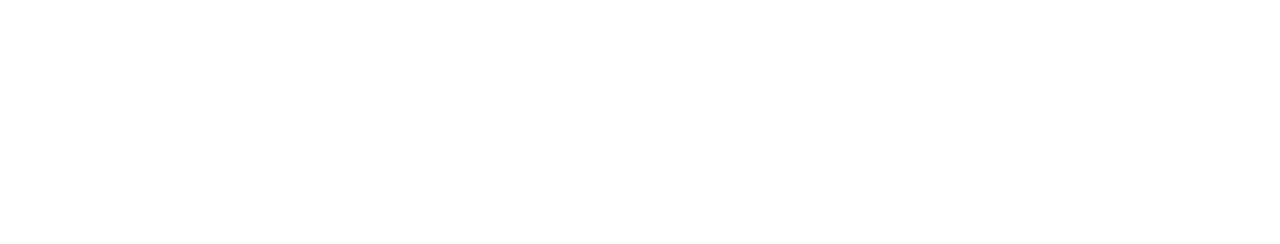
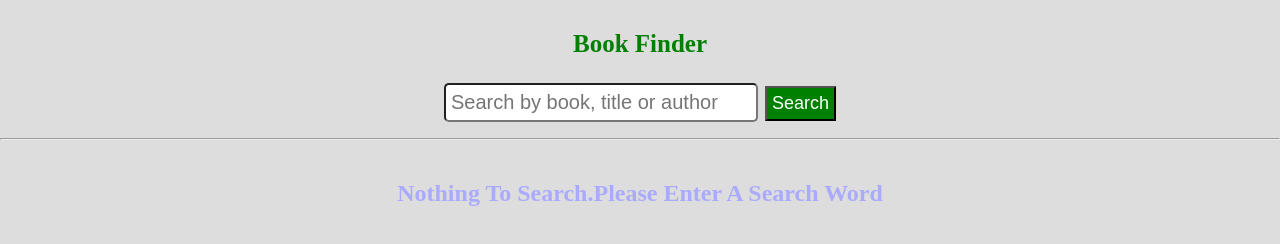
Before and after one commit to ChinedumIfeanyi/book-finder, a plain HTML site: page index.html in a window 1280 px wide. Drawn offline with Linux system fonts and the light colour scheme; the site is published under a folder, as on GitHub Pages, so addresses that start at the root find nothing.

Commit message:
Update index.html

```diff
--- a/index.html
+++ b/index.html
@@ -8,5 +8,5 @@
 </head>
 <body>
 	<div id="app"></div>
-<script type="text/javascript" src="/bundle.js"></script></body>
+<script type="text/javascript" src="./bundle.js"></script></body>
 </html>
```
